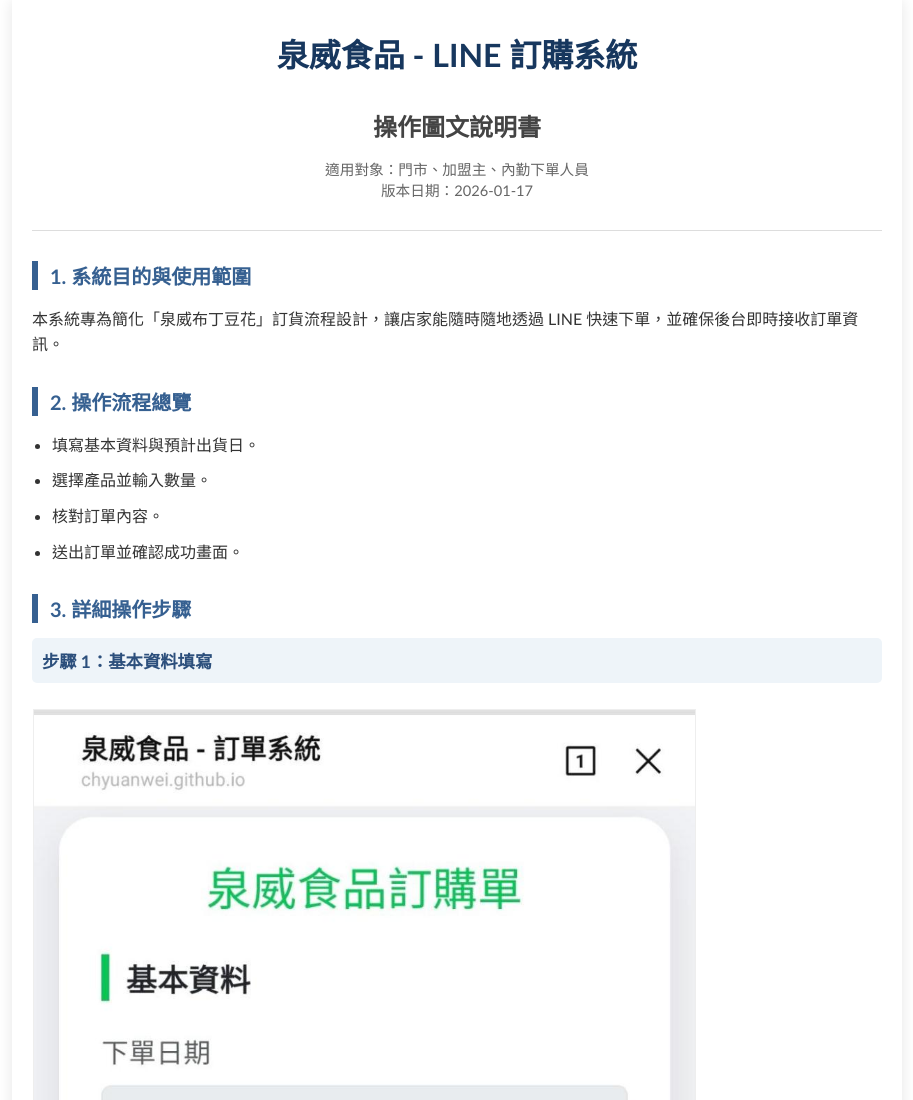
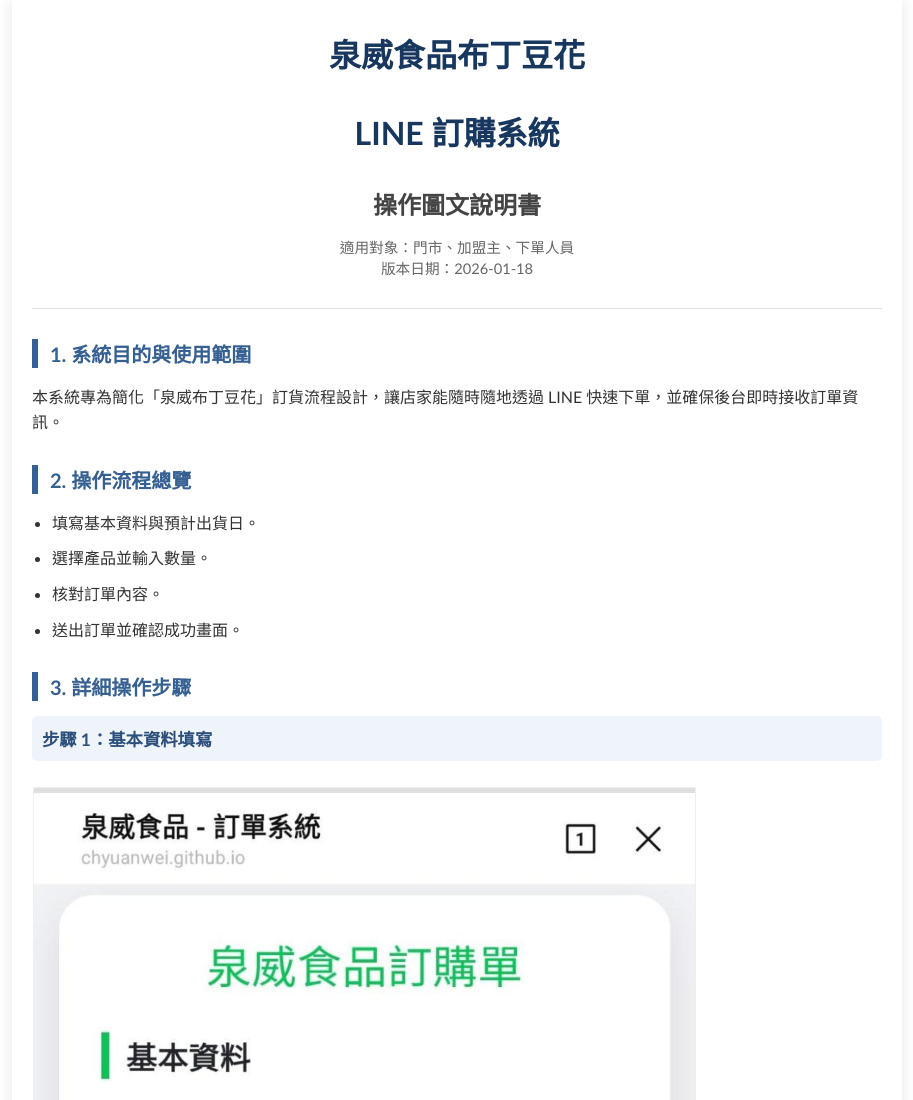
Before and after one commit to chyuanwei/orderform, a plain HTML site: page manual.html in a window 1280 px wide. Shown: the top 1100 px of the page, without its empty margins (183-1096 px from the left). Drawn offline with Linux system fonts and the light colour scheme; a web font is replaced by a local one.

Commit message:
Update manual.html

```diff
--- a/manual.html
+++ b/manual.html
@@ -32,11 +32,12 @@
 </head>
 
 <body class="doc-content">
-  <p class="c34">泉威食品 - LINE 訂購系統</p>
+  <p class="c34">泉威食品布丁豆花</p>
+  <p class="c34">LINE 訂購系統</p>
   <p class="c27">操作圖文說明書</p>
   <p style="text-align: center; color: #666; font-size: 11pt;">
-    適用對象：門市、加盟主、內勤下單人員<br>
-    版本日期：2026-01-17
+    適用對象：門市、加盟主、下單人員<br>
+    版本日期：2026-01-18
   </p>
   <hr>
 
```
